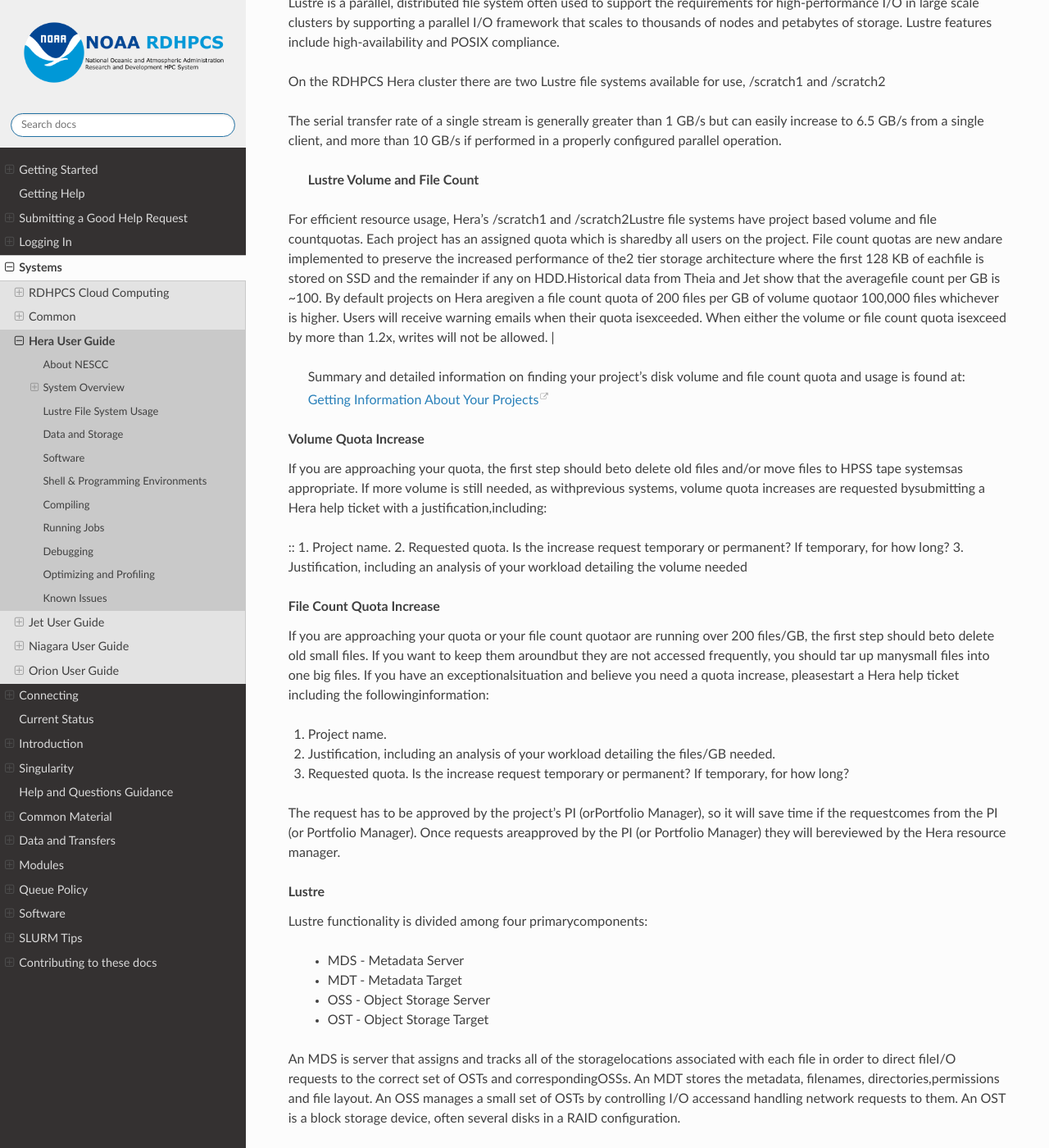
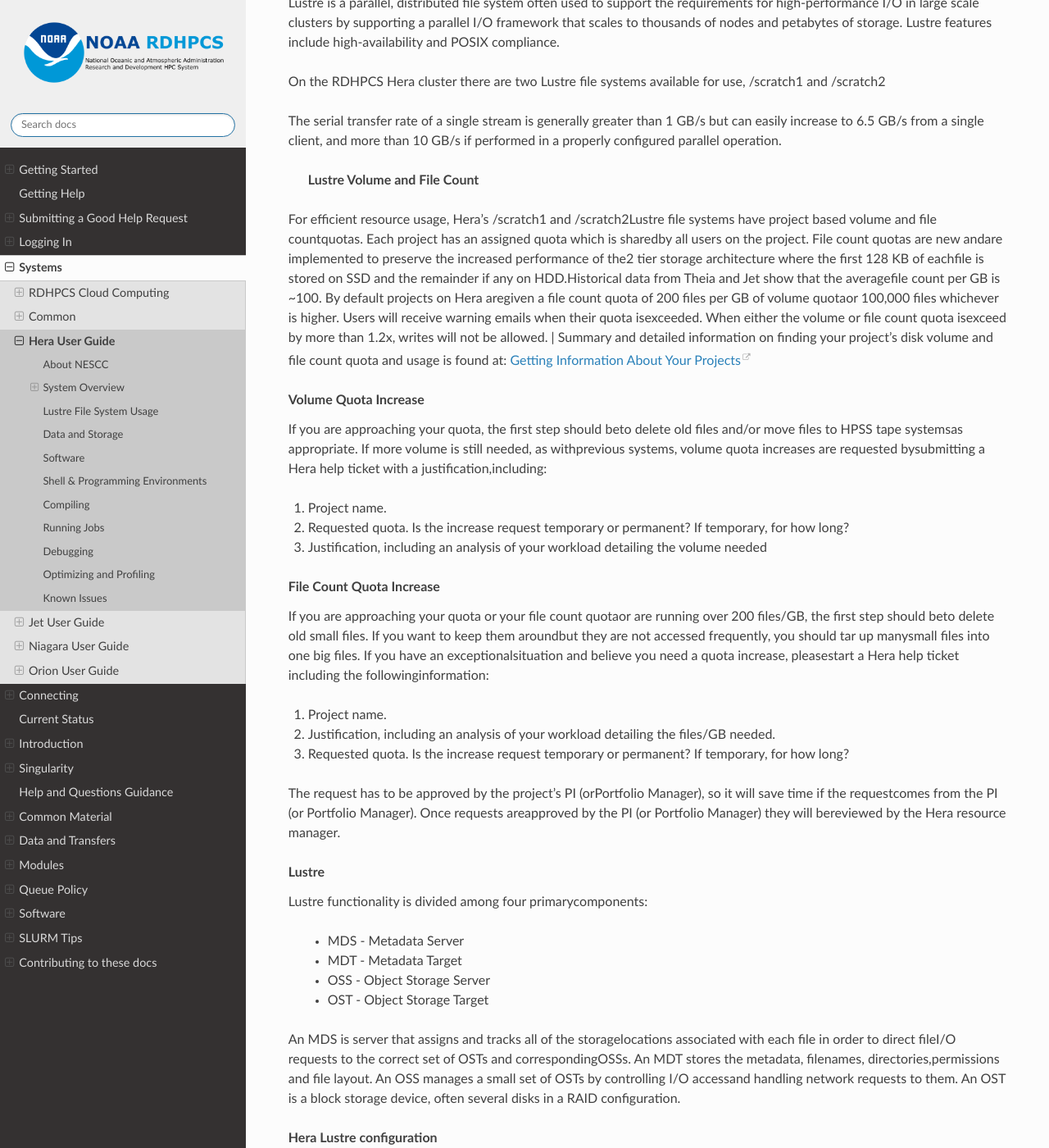
Before and after one commit to NOAA-RDHPCS/noaa-rdhpcs.github.io, a Sphinx documentation site: the page built from source/systems/hera_user_guide.rst, in a window 1280 px wide and 1400 px high, scrolled down 1577 px. Shown: the whole window at 82% size. Built offline with Sphinx 7.4.7 and the Read the Docs theme 2.0.0, drawn with Linux system fonts in a browser that asks for light colours; pages that are not in the unit, such as notebooks, are missing from menus; part of the change alters nothing that is shown; some of the changed text lies outside the part shown.

Commit message:
codeblacks and edits

```diff
--- a/source/systems/hera_user_guide.rst
+++ b/source/systems/hera_user_guide.rst
@@ -101,13 +101,12 @@ The serial transfer rate of a single stream is generally greater than 1 GB/s but
 For efficient resource usage, Hera's /scratch1 and /scratch2Lustre file systems have project based volume and file countquotas. Each project has an assigned quota which is sharedby all users on the project. File count quotas are new andare implemented to preserve the increased performance of the2 tier storage architecture where the first 128 KB of eachfile is stored on SSD and the remainder if any on HDD.Historical data from Theia and Jet show that the averagefile count per GB is ~100. By default projects on Hera aregiven a file count quota of 200 files per GB of volume quotaor 100,000 files whichever is higher.
 Users will receive warning emails when their quota isexceeded. When either the volume or file count quota isexceed by more than 1.2x, writes will not be allowed.
 |
- Summary and detailed information on finding your project's disk volume and file count quota and usage is found at:  `Getting Information About Your  Projects <https://rdhpcs-common-docs.rdhpcs.noaa.gov/wiki/index.php/Getting_Information_About_Your_Projects_-_SLURM>`__
+Summary and detailed information on finding your project's disk volume and file count quota and usage is found at:  `Getting Information About Your  Projects <https://rdhpcs-common-docs.rdhpcs.noaa.gov/wiki/index.php/Getting_Information_About_Your_Projects_-_SLURM>`__
 
 .. rubric:: Volume Quota Increase
 
 If you are approaching your quota, the first step should beto delete old files and/or move files to HPSS tape systemsas appropriate. If more volume is still needed, as withprevious systems, volume quota increases are requested bysubmitting a Hera help ticket with a justification,including:
 
-::
 1. Project name.
 2. Requested quota. Is the increase request temporary or permanent? If temporary, for how long?
 3. Justification, including an analysis of your workload detailing the volume needed
@@ -145,8 +144,8 @@ An OST is a block storage device, often several disks in a RAID configuration.
 All nodes (login and compute) access the lustre file-systemsmounted at /scratch1 and /scratch2.
 Each user has access to one or more directories based on theproject which they are a member of, such as:
 
+.. code-block:: shell
 
-.. code-block:: shell
     /scratch[1,2]/${PORTFOLIO}/${PROJECT}/${TASK}
 
 ...where ${TASK} is \**often but not necessarily*\* the individual user's login ID, as defined by the project lead. The number of servers and targets on *each* of the two Herafile systems is:
@@ -188,7 +187,7 @@ The /scratch1 and /scratch2 file systems are enabled with afeature called "Progr
 These file systems are also augmented by a set of SSD OSTs (described above) and with the PFL capability is further optimized for small file performance. By default, smaller files are stored completely in SSD, which further decreases random operation latency and allows the HDDs to run more efficiently for streaming reads and writes. The default configuration will automatically stripe and place files in a generally optimal fashion to improve I/O performance for varying file sizes, including the use of SSDs for better small-file performance. The defaults also attempt to makethe best use of the SSD targets (which are faster, but have much less capacity than HDDs).
 More details on PFL are available `<here: http://wiki.lustre.org/Progressive_File_Layoutshttp://doc.lustre.org/lustre_manual.xhtml#pfl>`_
 
-**Important Note:** The PFL feature makes much of theinformation documented below regarding customizing striping unnecessary.
+**Important Note:** The PFL feature makes much of the information documented below regarding customizing striping unnecessary.
 
            * Users should not need to adjust stripe count and size on   /scratch1 and /scratch2.*
            * With PFL enabled, setting your own stripe layout may   reduce I/O performance for your files and the overall I/O   performance of the file system.
@@ -227,22 +226,25 @@ Tracking and enforcement includes maximum file count, not just capacity.
 To check your usage details...
 
 
-   # Look up your project ID number (not the name)  id
-   # Query your usage and limits using that number, for a given file system.
+1. Look up your project ID number (not the name)  id
+2. Query your usage and limits using that number, for a given file system.
+
 .. code-block:: shell
    lfs quota -p <project ID number> /scratchX
 
-User and Group usage (capacity and file count) is trackedbut not limited. You can also find your usage and your unixgroup's usage:
+User and Group usage (capacity and file count) is tracked but not limited. You can also find your usage and your unixgroup's usage:
 
 .. code-block:: shell
+
     lfs quota -u <User.Name> /scratch1    lfs quota -g <groupname> /scratch1
 
 .. note::
-  This is the *group* that owns the data,*regardless of where it is stored in the filesystemdirectory hierarchy*.
+  This is the *group* that owns the data,*regardless of where it is stored in the file system directory hierarchy*.
 
 For example, to get a summary of the disk usage for project "rtnim":
 
 .. code-block:: shell
+
    $ id   uid=5088(rtfim) gid=10052(rtfim) groups=10052(rtfim)...
    $ lfs quota -p 10052 /scratch1   Disk quotas for prj 10052 (pid 10052):        Filesystem  kbytes   quota   limit   grace   files   quota   limit   grace         /scratch1       4  1048576 1258291      *      1  100000  120000       -
    ("kbytes" = usage, "quota" = soft quota, "limit" = hard quota)
```
